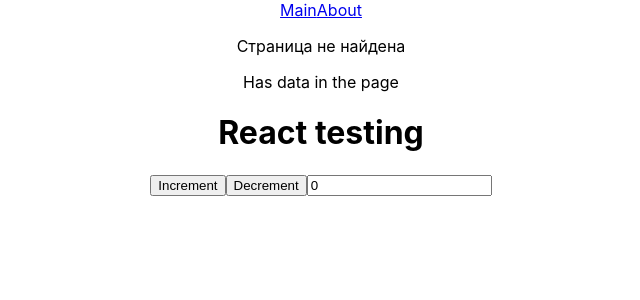
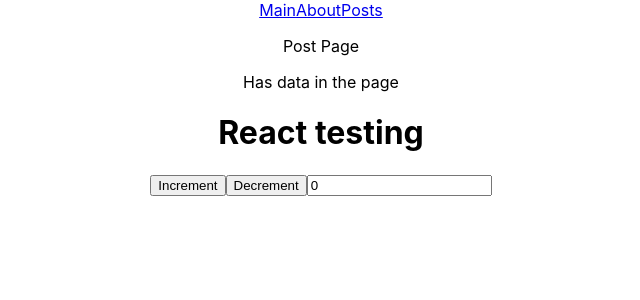
Before and after one commit to RuslSatt/react-testing, a React (Create React App) app: page /posts/1 in a window 1280 px wide. Shown: the top 300 px of the page, without its empty margins (319-959 px from the left). Built offline with nearby package versions, Linux system fonts and the light colour scheme.

Commit message:
Add test internal links

```diff
--- a/src/App.js
+++ b/src/App.js
@@ -5,6 +5,8 @@ import { AboutPage } from './pages/AboutPage';
 import { Route, Routes } from 'react-router-dom';
 import { Header } from './components/Header';
 import { ErrorPage } from './pages/ErrorPage';
+import { PostPage } from './pages/PostPage';
+import Posts from './posts/Posts';
 
 function App() {
     const [data, setData] = useState(null);
@@ -31,6 +33,8 @@ function App() {
                 <Routes>
                     <Route path="/" element={<MainPage />} />
                     <Route path="/about" element={<AboutPage />} />
+                    <Route path="/posts" element={<Posts />} />
+                    <Route path="/posts/:id" element={<PostPage />} />
                     <Route path="/*" element={<ErrorPage />} />
                 </Routes>
             </div>
--- a/src/components/Header.js
+++ b/src/components/Header.js
@@ -9,6 +9,9 @@ export const Header = () => {
             <Link data-testid="about-link" to={'/about'}>
                 About
             </Link>
+            <Link data-testid="posts-link" to={'/posts'}>
+                Posts
+            </Link>
         </div>
     );
 };
--- /dev/null
+++ b/src/pages/PostPage.js
@@ -0,0 +1,7 @@
+export const PostPage = () => {
+    return (
+        <div data-testid="post-detail-page">
+            <p>Post Page</p>
+        </div>
+    );
+};
--- a/src/posts/Posts.js
+++ b/src/posts/Posts.js
@@ -1,12 +1,13 @@
 import axios from 'axios';
 import React, { useEffect, useState } from 'react';
+import { Link } from 'react-router-dom';
 
 const Posts = () => {
     const [posts, setPosts] = useState([]);
 
     const loadPosts = async () => {
         try {
-            const response = axios.get('https://jsonplaceholder.typicode.com/posts');
+            const response = await axios.get('https://jsonplaceholder.typicode.com/posts');
             setPosts(response.data);
         } catch (e) {
             console.log(e.message);
@@ -20,9 +21,9 @@ const Posts = () => {
     return (
         <div>
             {posts.map((post) => (
-                <div key={post.id} data-testid="post">
+                <Link to={`/posts/${post.id}`} key={post.id} data-testid="post">
                     {post.title}
-                </div>
+                </Link>
             ))}
         </div>
     );
```
Also changed, not shown: 1 other file (tests, documents, lock files or other folders).
